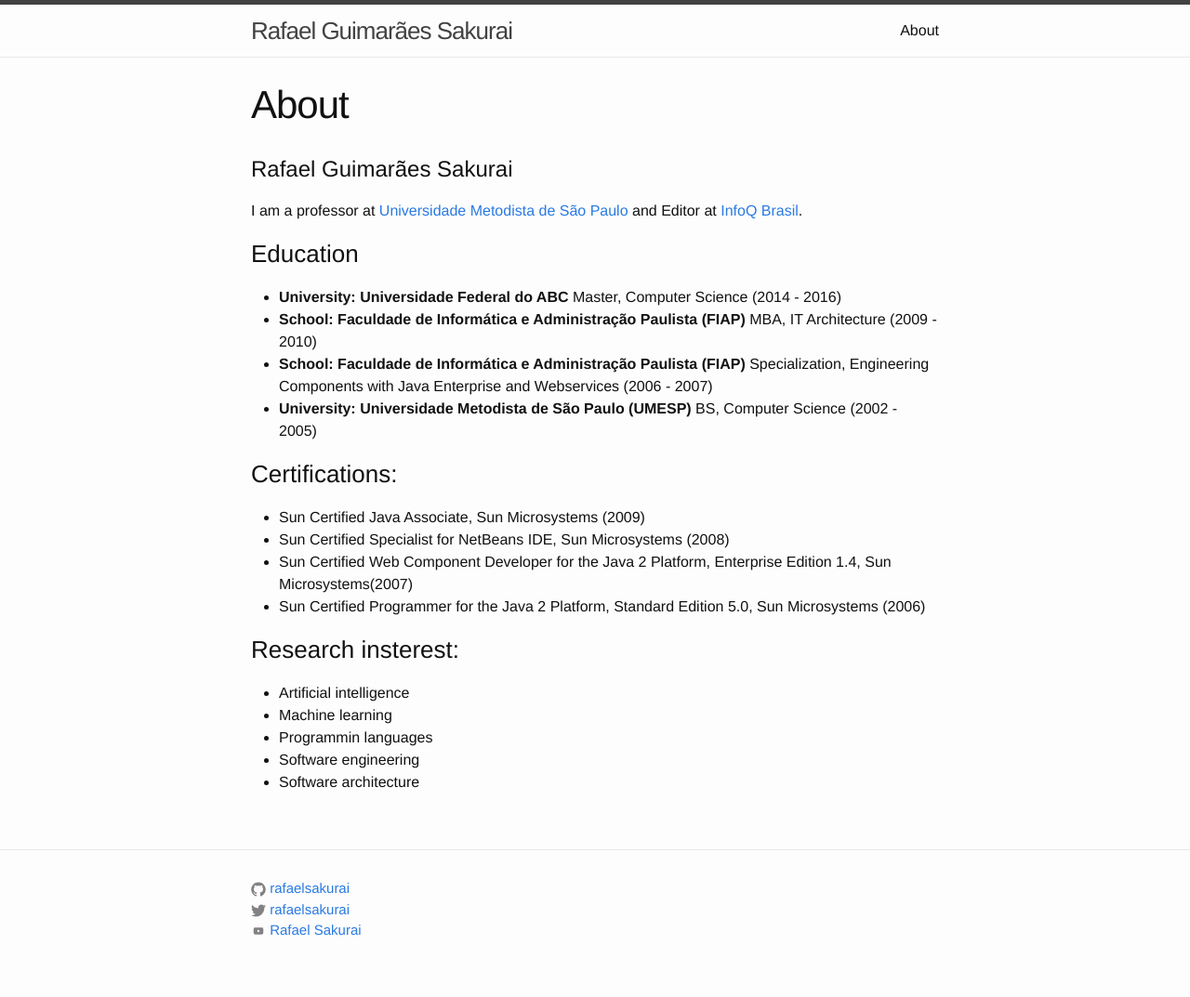
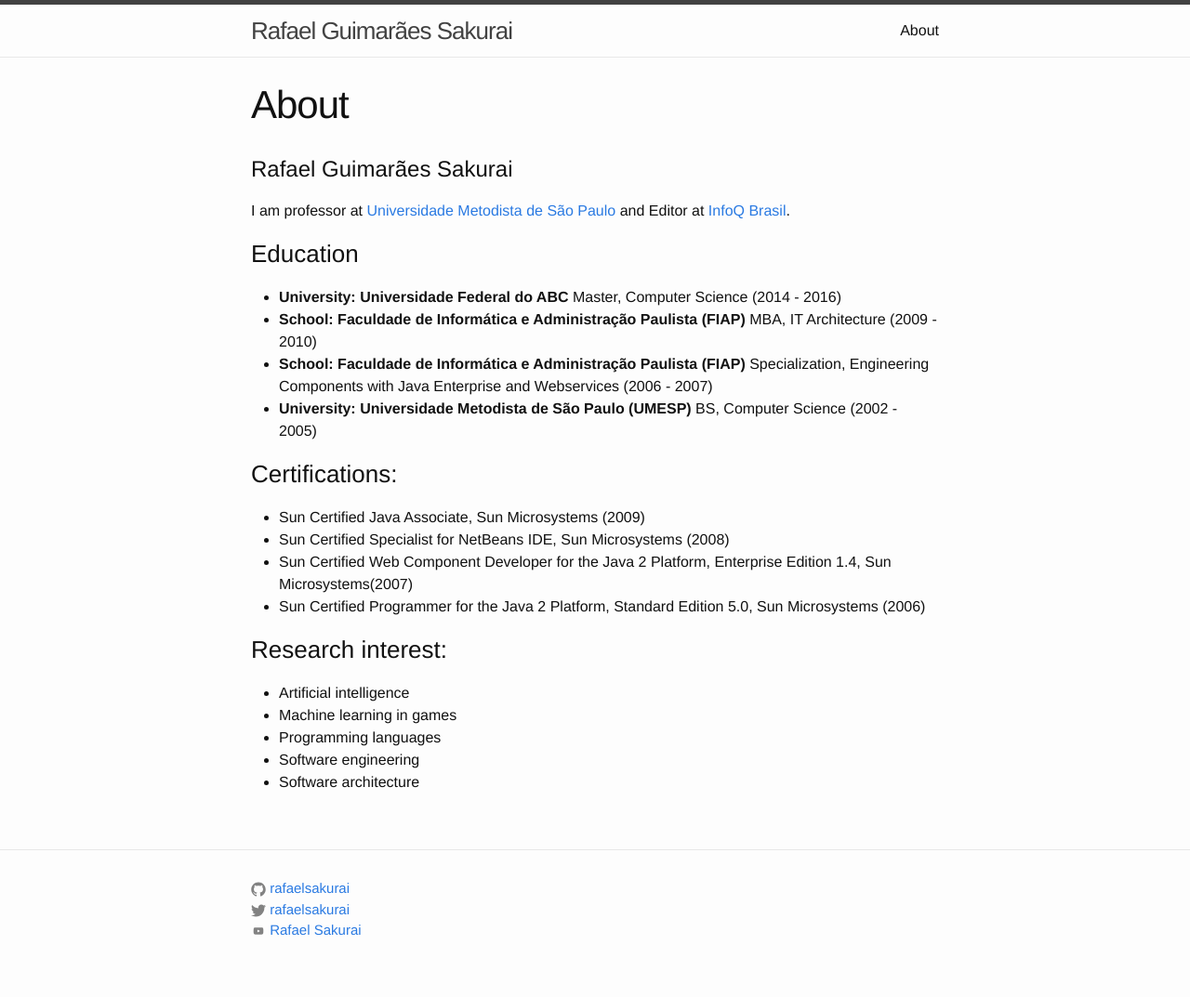
Before and after one commit to rafaelsakurai/rafaelsakurai.github.io, a Jekyll site: the page built from about.md, in a window 1280 px wide. Shown: the whole page at 93% size. Built offline with Jekyll 4.4.1, drawn with Linux system fonts in a browser that asks for light colours; comment, search, counter and statistics services are not loaded.

Commit message:
Remover .DS_Store e atualizar o página de Sobre.

```diff
--- a/about.md
+++ b/about.md
@@ -6,7 +6,7 @@ permalink: /about/
 
 <h1>Rafael Guimarães Sakurai</h1>
 
-I am a professor at [Universidade Metodista de São Paulo](htttp://www.metodista.br) and Editor at [InfoQ Brasil](http://www.infoq.com/br).
+I am professor at [Universidade Metodista de São Paulo](htttp://www.metodista.br) and Editor at [InfoQ Brasil](http://www.infoq.com/br).
 
 <h3>Education</h3>
 <ul>
@@ -22,11 +22,11 @@ I am a professor at [Universidade Metodista de São Paulo](htttp://www.metodista
 	<li>Sun Certified Web Component Developer for the Java 2 Platform, Enterprise Edition 1.4, Sun Microsystems(2007)</li>
 	<li>Sun Certified Programmer for the Java 2 Platform, Standard Edition 5.0, Sun Microsystems (2006)</li>
 </ul>
-<h3>Research insterest:</h3>
+<h3>Research interest:</h3>
 <ul>
 	<li>Artificial intelligence</li>
-	<li>Machine learning</li>
-	<li>Programmin languages</li>
+	<li>Machine learning in games</li>
+	<li>Programming languages</li>
 	<li>Software engineering</li>
 	<li>Software architecture</li>
 </ul>
```
Also changed, not shown: 2 other files.
